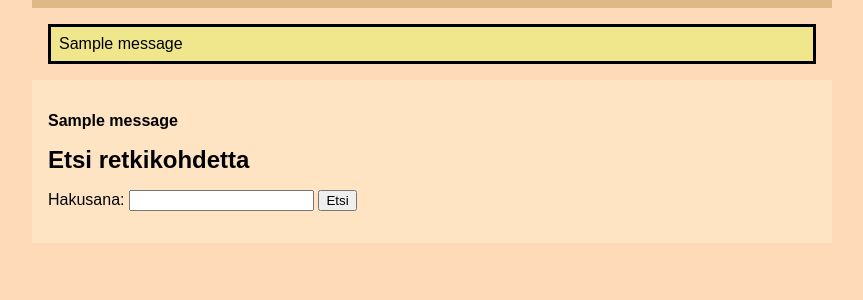
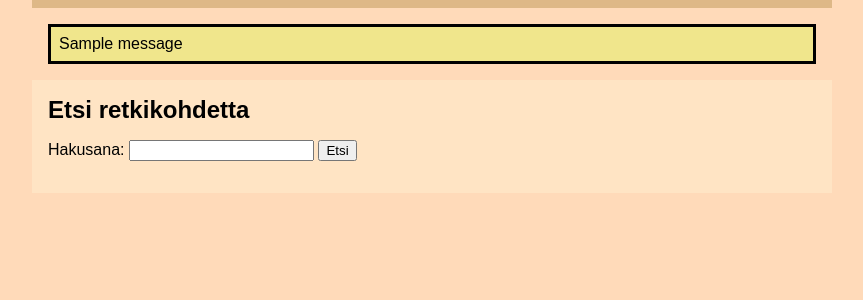
Before and after one commit to tsirpsis/retkipolut, a Flask app: page /find_destination in a window 1280 px wide. Shown: the part 127-427 px from the top of the page, without its empty margins (208-1071 px from the left). Run offline with Flask 3, Linux system fonts and the light colour scheme; one stand-in notice (Sample message) is shown.

Commit message:
Add new category and remove futile code rows

```diff
--- a/templates/find_destination.html
+++ b/templates/find_destination.html
@@ -3,12 +3,6 @@
 {% block title %}Haku{% endblock %}
 
 {% block content %}
-
-{% for message in get_flashed_messages() %}
-  <p>
-    <b>{{ message }}</b>
-  </p>
-{% endfor %}
 
 <h2>Etsi retkikohdetta</h2>
 <form action="/find_destination" method="get">
```
Also changed, not shown: init.sql (+7 -0 lines).
